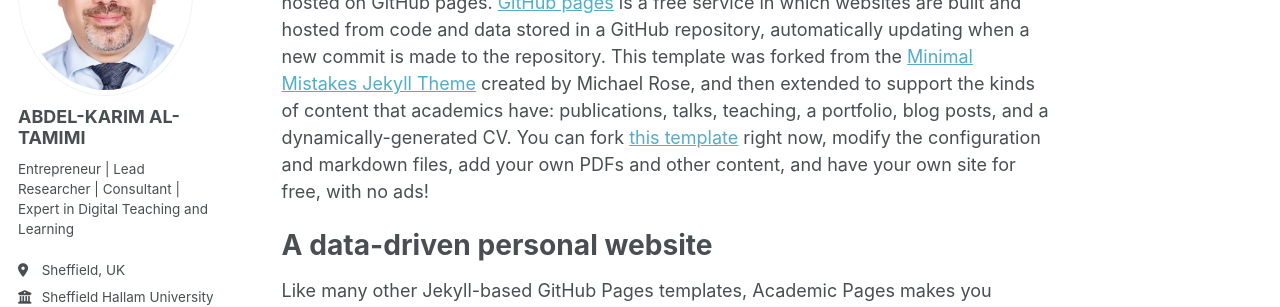
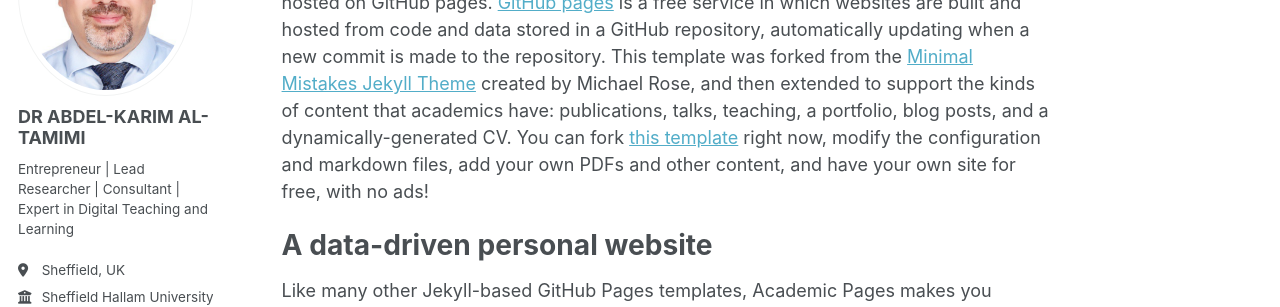
Before and after one commit to A-Al-Tamimi/a-al-tamimi.github.io, a Jekyll site: the page built from _pages/about.md, in a window 1280 px wide. Shown: the part 214-521 px from the top of the page. Built offline with Jekyll 4.4.1, drawn with Linux system fonts in a browser that asks for light colours; some web fonts are replaced.

```diff
--- a/_config.yml
+++ b/_config.yml
@@ -22,7 +22,7 @@ repository               : "A-Al-Tamimi/a-al-tamimi.github.io"
 author:
   # Biographic information
   avatar           : "Abdel-Karim Al-Tamimi.png"
-  name             : "ABDEL-KARIM AL-TAMIMI"
+  name             : "DR ABDEL-KARIM AL-TAMIMI"
   pronouns         : # example: "she/her"
   bio              : "Entrepreneur | Lead Researcher | Consultant | Expert in Digital Teaching and Learning"
   location         : "Sheffield, UK"
```
